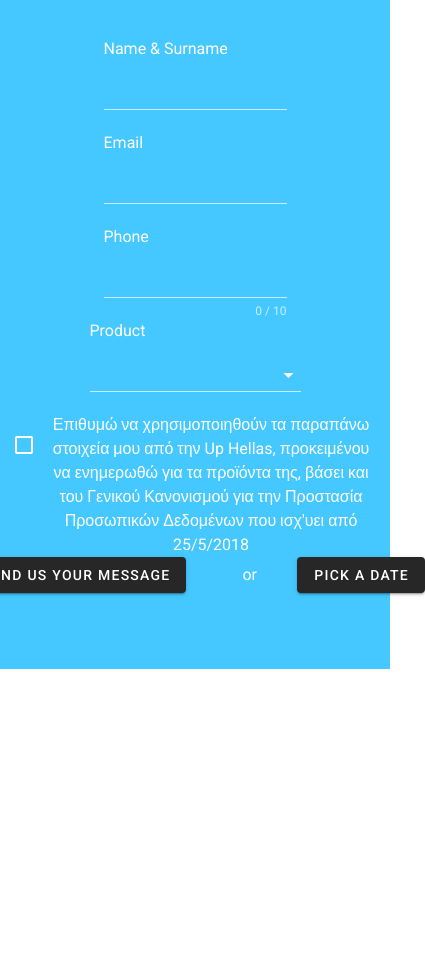
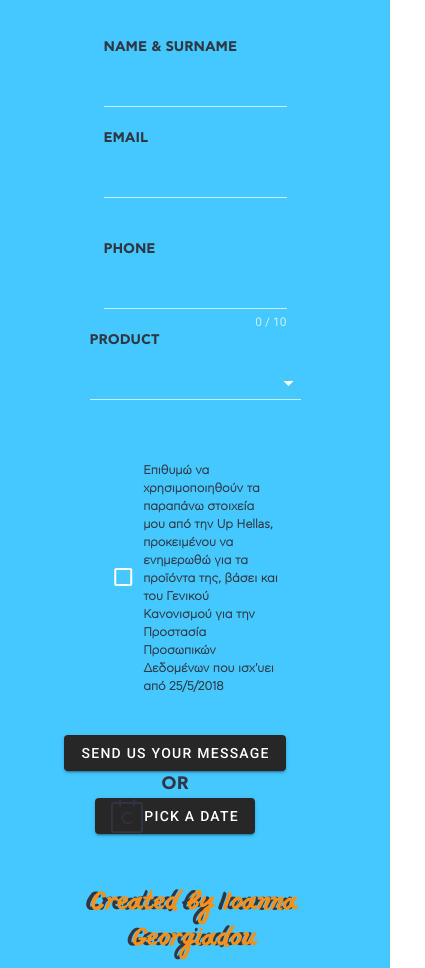
Before and after one commit to JoanGeo24/upHellas, a Nuxt app: page / in a window 390 px wide. Shown: the part 9060-10028 px from the top of the page, 425 px wide, since content can reach past the window. Before the commit the page ends 9729 px from the top, so only its background shows below. Built offline with nearby package versions, Linux system fonts and the light colour scheme; no server answers.

Commit message:
Up Hellas Single page

```diff
--- a/pages/index.vue
+++ b/pages/index.vue
@@ -169,12 +169,13 @@
     <testimonials></testimonials>
     <v-col :class="$vuetify.breakpoint.lgAndUp ? 'pa-16' : ''" justify="center" align="center" cols="12" class="section__form" ref="contactUsSection">
       <h1 class="section__form-title">I am interested in getting the benefits of <span>Up Hellas</span></h1>
+      <v-col justify="center" align="center" class="pa-0" :cols="$vuetify.breakpoint.mdAndUp ? '8' : '11'">
         <v-form
           ref="form"
           v-model="valid"
           lazy-validation
         >
-        <div class="form-group py-16">
+          <div class="form-group pt-16 pb-5" :class="$vuetify.breakpoint.mdAndUp ? 'mr-10' : ''">
             <div class="form-field">
               <label for="fullname">Name & Surname</label>
               <v-text-field
@@ -193,6 +194,8 @@
                 required
               ></v-text-field>
             </div>
+          </div>
+          <div class="form-group pb-10">
             <div class="form-field">
               <label for="phone">Phone</label>
               <v-text-field
@@ -213,6 +216,7 @@
                 required
               ></v-select>
             </div>
+          </div>
           <div class="form-checkbox">
             <v-checkbox
               id="checkbox"
@@ -225,7 +229,7 @@
           <div class="form-btns">
             <v-btn
               :disabled="!valid"
-              class="mr-4"
+              class="submit-btn"
               @click="submit"
             >
               send us your message
@@ -240,7 +244,8 @@
                 min-width="auto"
               >
                 <template v-slot:activator="{ on }">
-                  <v-btn v-on="on">
+                  <v-btn class="date-btn" v-on="on">
+                    <img src="../static/images/meeting-logo.svg">
                     Pick a Date
                   </v-btn>
                 </template>
@@ -248,8 +253,9 @@
               </v-menu>
             </div>
           </div>
-        </div>
         </v-form>
+        <div class="footer">Created by Ioanna Georgiadou</div>
+      </v-col>
     </v-col>
   </v-row>
 </template>
@@ -575,12 +581,31 @@
       display: flex;
       flex-direction: column;
       align-items: flex-start;
+      justify-content: center;
+
+      label {
+        color: #303644 !important;
+        font-family: 'cfastystd-bold-webfont', sans-serif;
+        font-size: 14px !important;
+        text-transform: uppercase;
+      }
     }
 
     &-checkbox {
       display: flex;
       flex-direction: row;
       justify-content: center;
+      align-items: center;
+      margin-bottom: 40px;
+      width: 50%;
+
+      label {
+        color: #303644 !important;
+        font-family: 'cfastystd-light-webfont', sans-serif;
+        font-size: 12px !important;
+        text-align: left;
+        font-weight: 700;
+      }
     }
 
     &-btns {
@@ -588,11 +613,24 @@
       flex-direction: row;
       justify-content: center;
       align-items: center;
+      margin-right: 40px;
     }
   }
 
   .divider {
-    margin: 0 40px !important;
+    color: #303644 !important;
+    font-family: 'cfastystd-bold-webfont', sans-serif;
+    font-size: 18px !important;
+    text-transform: uppercase;
+    margin: 0 !important;
+  }
+
+  .footer {
+    margin-top: 50px;
+    font-family: 'FreeScript-Bold', sans-serif;
+    font-size: 24px;
+    color: #F79018 !important;
+    text-shadow: -5px 0 #303644;
   }
 
   @media only screen and (max-width: 960px) {
@@ -628,6 +666,30 @@
             flex-direction: column;
           }
         }
+      }
+    }
+
+    .form {
+      &-group {
+        display: flex;
+        flex-direction: row;
+        flex-wrap: wrap;
+        justify-content: center;
+      }
+
+      &-field {
+        margin: 0 20px;
+        display: flex;
+        flex-direction: column;
+        align-items: flex-start;
+        justify-content: center;
+      }
+
+      &-btns {
+        display: flex;
+        flex-direction: column;
+        justify-content: center;
+        align-items: center;
       }
     }
   }
```
Lines whose indentation alone changed are shown as unchanged.
